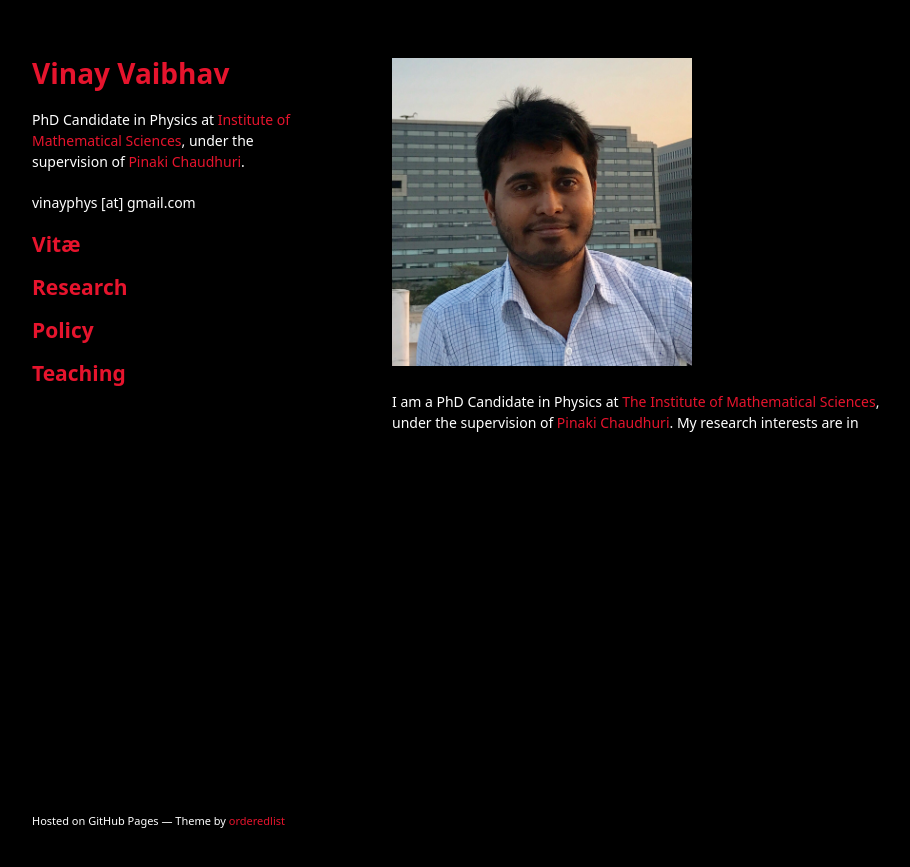
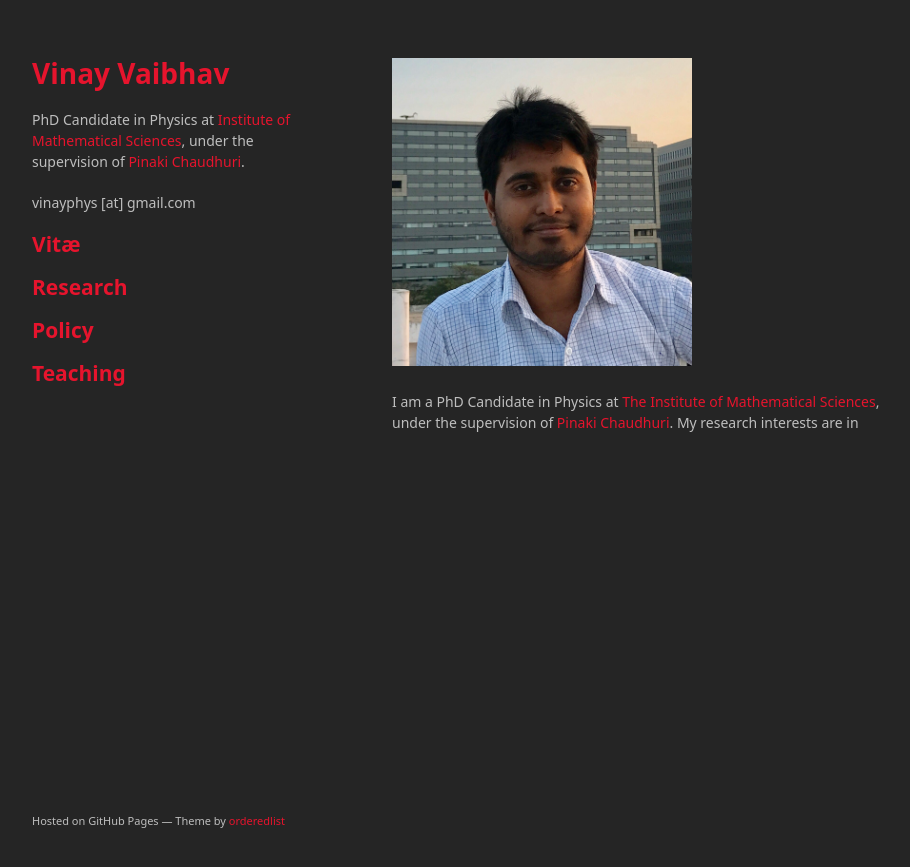
Before and after one commit to vinayphys/vinayphys.github.io, a Jekyll site: the page built from index.md, in a window 1280 px wide. Shown: the top 867 px of the page, without its empty margins (178-1088 px from the left). Built offline with Jekyll 4.4.1, drawn with Linux system fonts in a browser that asks for light colours; our own code applies the rules of GitHub Pages for plain Markdown files; a script that is not in the unit is left out.

Commit message:
Update styles.css

```diff
--- a/stylesheets/styles.css
+++ b/stylesheets/styles.css
@@ -1,8 +1,8 @@
 body {
-  background-color: #000000;
+  background-color: #252525;
   padding:50px;
   font: 14px/1.5 "Noto Sans", sans-serif;
-  color:#FFFFFF;
+  color: rgba(255, 255, 255, 0.7);
   font-weight:400;
 }
 
```
